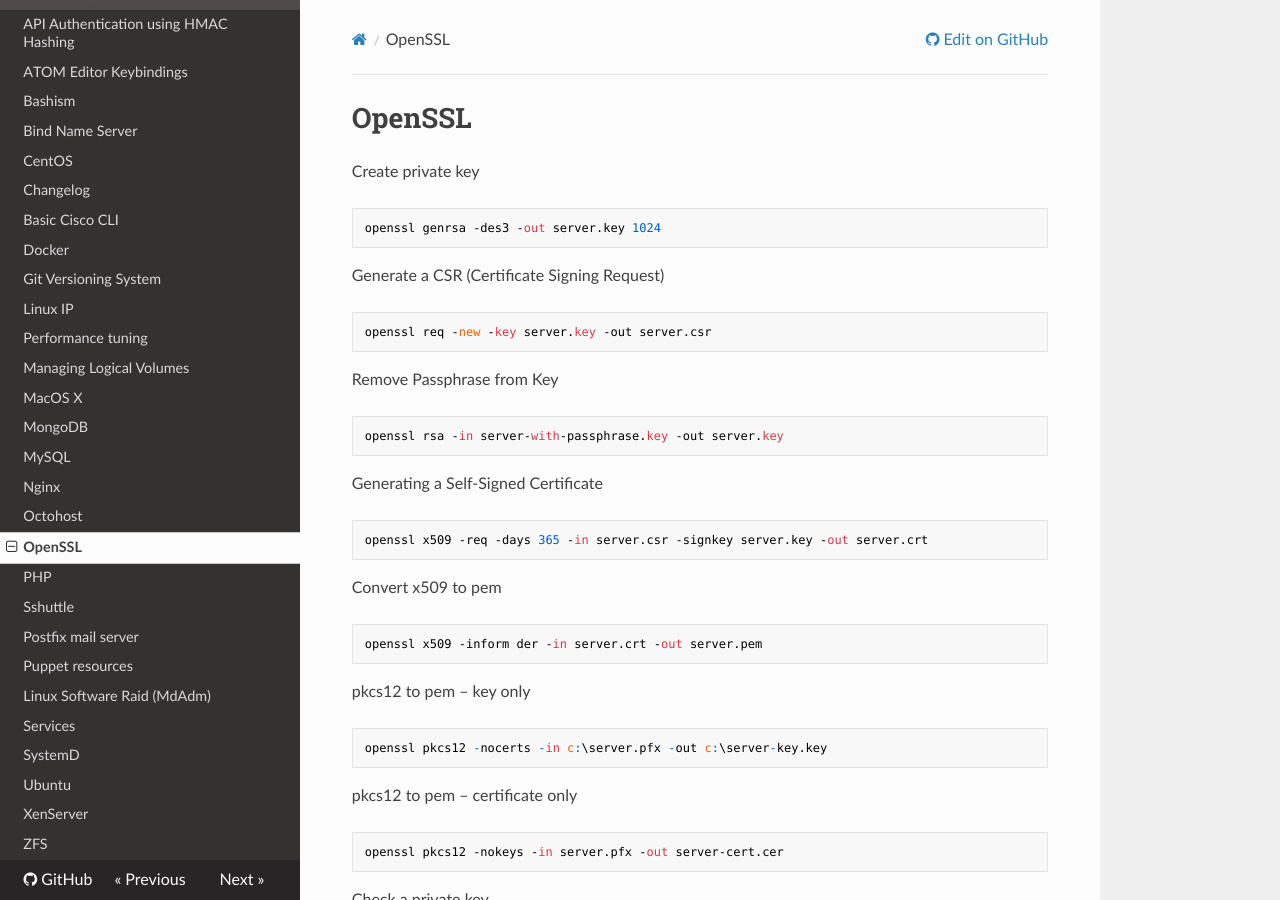
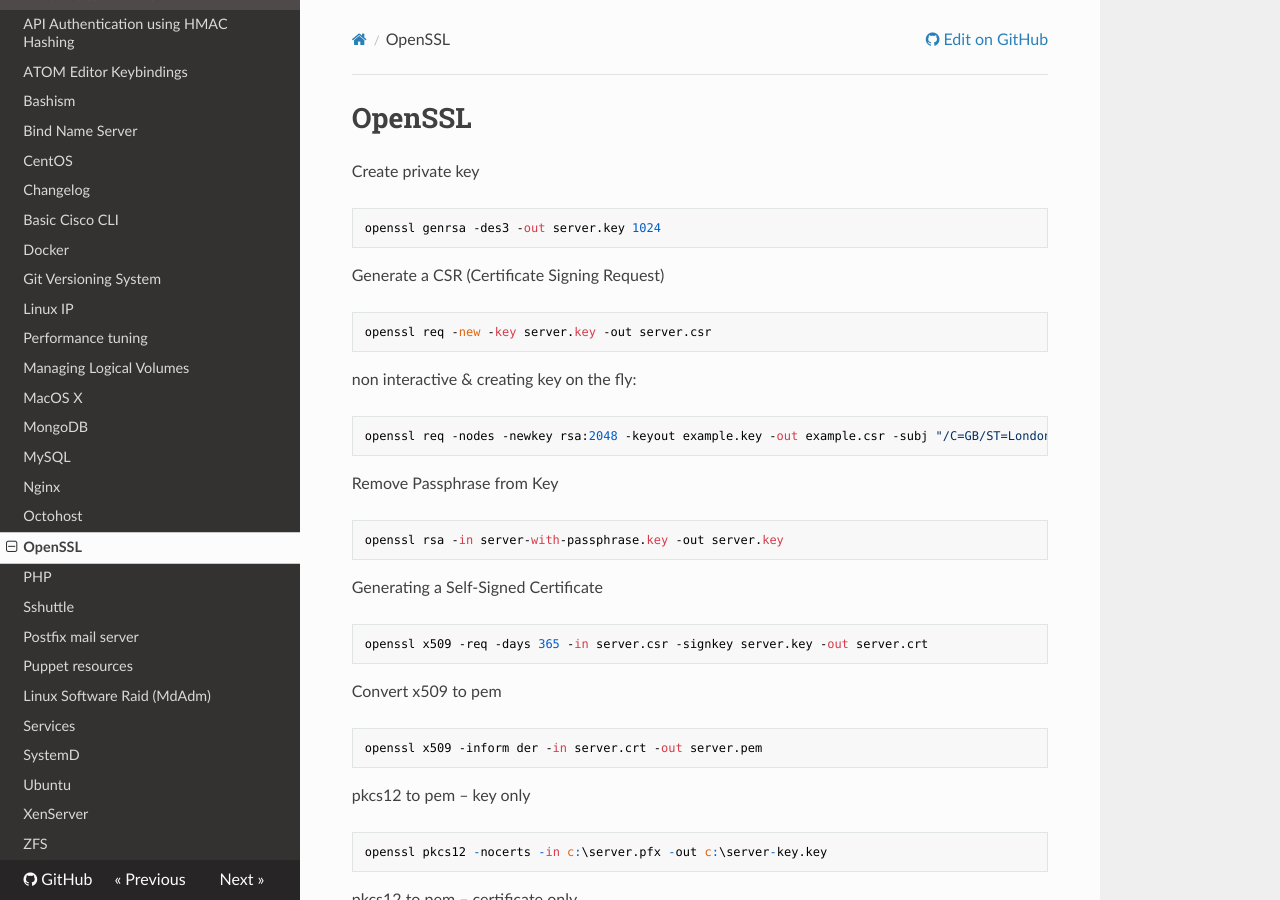
Before and after one commit to lorello/lorello.github.io, an MkDocs documentation site: the page built from docs/openssl.md, in a window 1280 px wide and 900 px high. Built offline with MkDocs 1.6.1, drawn with Linux system fonts in a browser that asks for light colours; nearby versions of some CDN libraries.

Commit message:
Quicker cert req creation (non-interactve)

```diff
--- a/docs/openssl.md
+++ b/docs/openssl.md
@@ -7,6 +7,10 @@
 Generate a CSR (Certificate Signing Request)
 
     openssl req -new -key server.key -out server.csr
+
+non interactive & creating key on the fly:
+
+    openssl req -nodes -newkey rsa:2048 -keyout example.key -out example.csr -subj "/C=GB/ST=London/L=London/O=Global Security/OU=IT Department/CN=example.com"
 
 Remove Passphrase from Key
 
```
